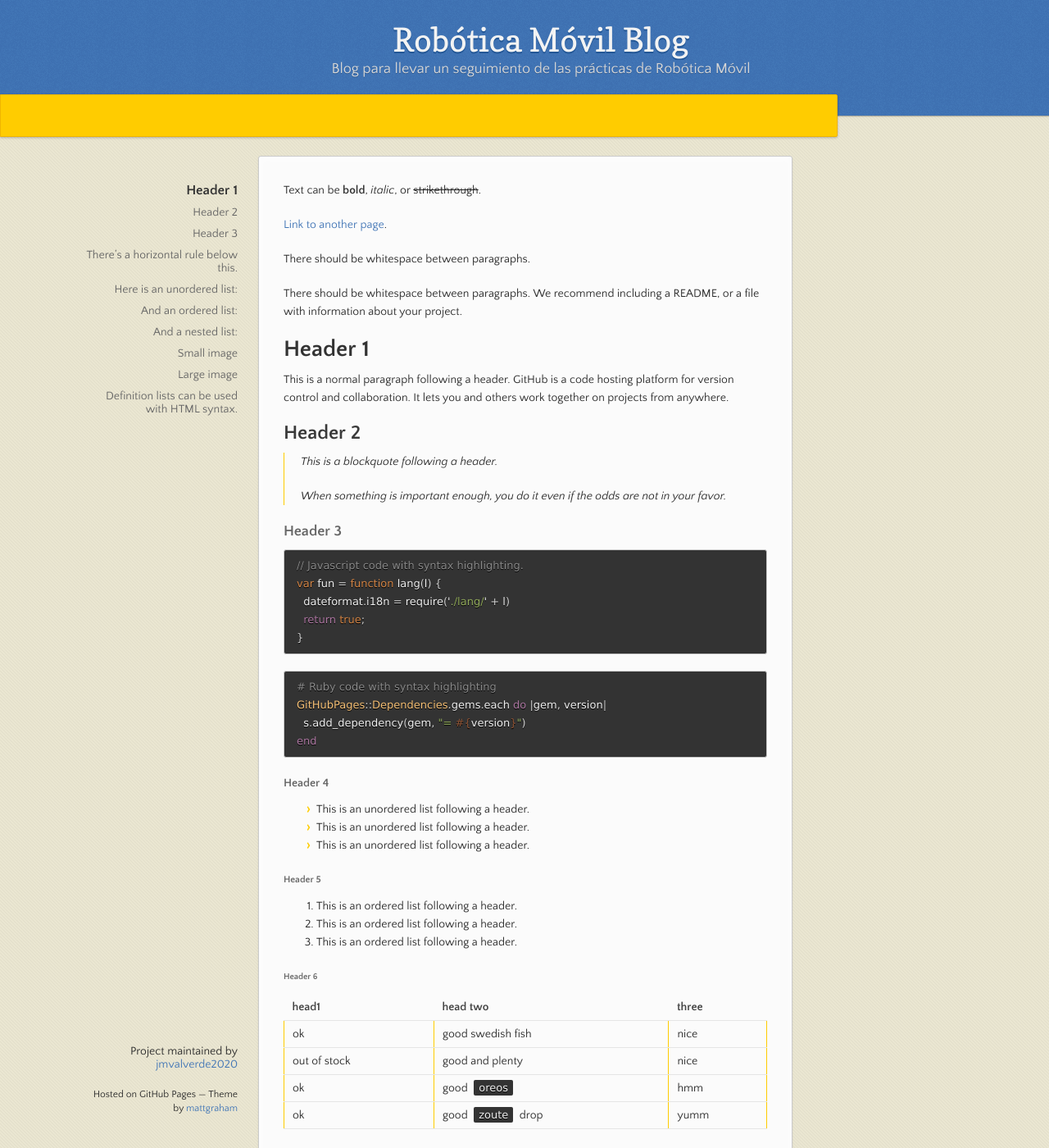
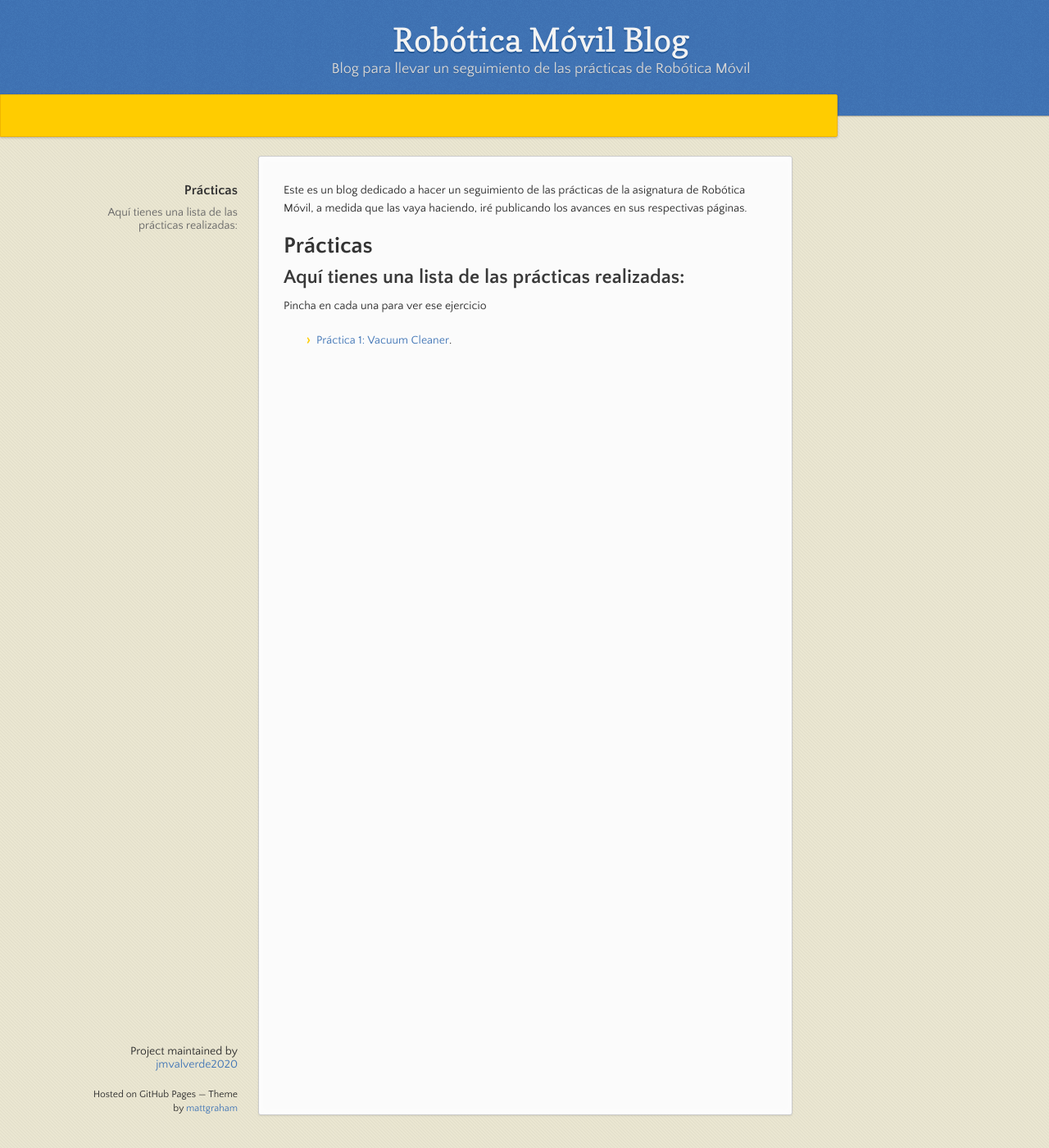
Before and after one commit to jmvalverde2020/robotica_movil_blog, a Jekyll site: the page built from docs/index.md, in a window 1280 px wide and 1400 px high. Shown: the whole window at 82% size. Built offline with Jekyll 4.4.1, drawn with Linux system fonts in a browser that asks for light colours; some of the changed text lies outside the part shown.

Commit message:
Update index.md

````diff
--- a/docs/index.md
+++ b/docs/index.md
@@ -2,122 +2,12 @@
 layout: default
 ---
 
-Text can be **bold**, _italic_, or ~~strikethrough~~.
+Este es un blog dedicado a hacer un seguimiento de las prácticas de la asignatura de Robótica Móvil, a medida que las vaya haciendo, iré publicando los avances en
+sus respectivas páginas.
 
-[Link to another page](./another-page.html).
+# Prácticas
 
-There should be whitespace between paragraphs.
+## Aquí tienes una lista de las prácticas realizadas:
+Pincha en cada una para ver ese ejercicio
 
-There should be whitespace between paragraphs. We recommend including a README, or a file with information about your project.
-
-# Header 1
-
-This is a normal paragraph following a header. GitHub is a code hosting platform for version control and collaboration. It lets you and others work together on projects from anywhere.
-
-## Header 2
-
-> This is a blockquote following a header.
->
-> When something is important enough, you do it even if the odds are not in your favor.
-
-### Header 3
-
-```js
-// Javascript code with syntax highlighting.
-var fun = function lang(l) {
-  dateformat.i18n = require('./lang/' + l)
-  return true;
-}
-```
-
-```ruby
-# Ruby code with syntax highlighting
-GitHubPages::Dependencies.gems.each do |gem, version|
-  s.add_dependency(gem, "= #{version}")
-end
-```
-
-#### Header 4
-
-*   This is an unordered list following a header.
-*   This is an unordered list following a header.
-*   This is an unordered list following a header.
-
-##### Header 5
-
-1.  This is an ordered list following a header.
-2.  This is an ordered list following a header.
-3.  This is an ordered list following a header.
-
-###### Header 6
-
-| head1        | head two          | three |
-|:-------------|:------------------|:------|
-| ok           | good swedish fish | nice  |
-| out of stock | good and plenty   | nice  |
-| ok           | good `oreos`      | hmm   |
-| ok           | good `zoute` drop | yumm  |
-
-### There's a horizontal rule below this.
-
-* * *
-
-### Here is an unordered list:
-
-*   Item foo
-*   Item bar
-*   Item baz
-*   Item zip
-
-### And an ordered list:
-
-1.  Item one
-1.  Item two
-1.  Item three
-1.  Item four
-
-### And a nested list:
-
-- level 1 item
-  - level 2 item
-  - level 2 item
-    - level 3 item
-    - level 3 item
-- level 1 item
-  - level 2 item
-  - level 2 item
-  - level 2 item
-- level 1 item
-  - level 2 item
-  - level 2 item
-- level 1 item
-
-### Small image
-
-![Octocat](https://github.githubassets.com/images/icons/emoji/octocat.png)
-
-### Large image
-
-![Branching](https://guides.github.com/activities/hello-world/branching.png)
-
-
-### Definition lists can be used with HTML syntax.
-
-<dl>
-<dt>Name</dt>
-<dd>Godzilla</dd>
-<dt>Born</dt>
-<dd>1952</dd>
-<dt>Birthplace</dt>
-<dd>Japan</dd>
-<dt>Color</dt>
-<dd>Green</dd>
-</dl>
-
-```
-Long, single-line code blocks should not wrap. They should horizontally scroll if they are too long. This line should be long enough to demonstrate this.
-```
-
-```
-The final element.
-```
+* [Práctica 1: Vacuum Cleaner](./).
````
